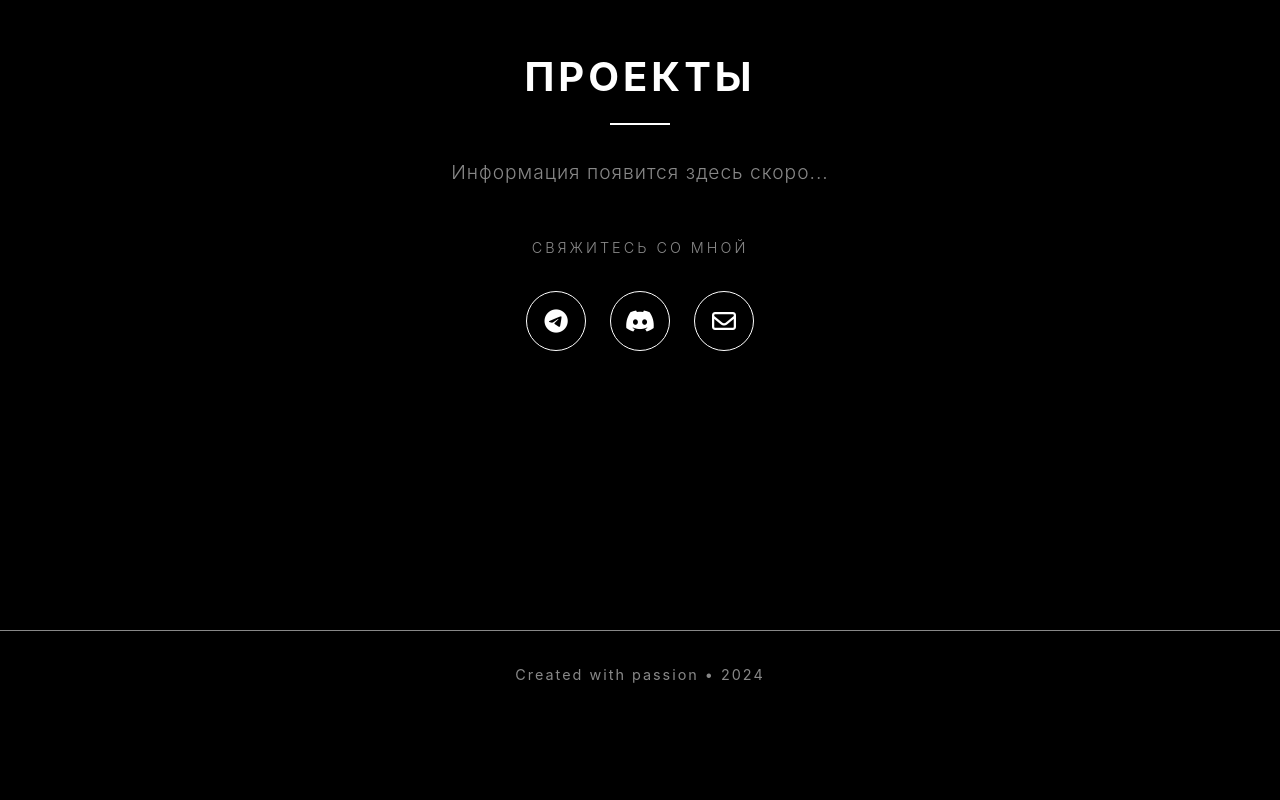
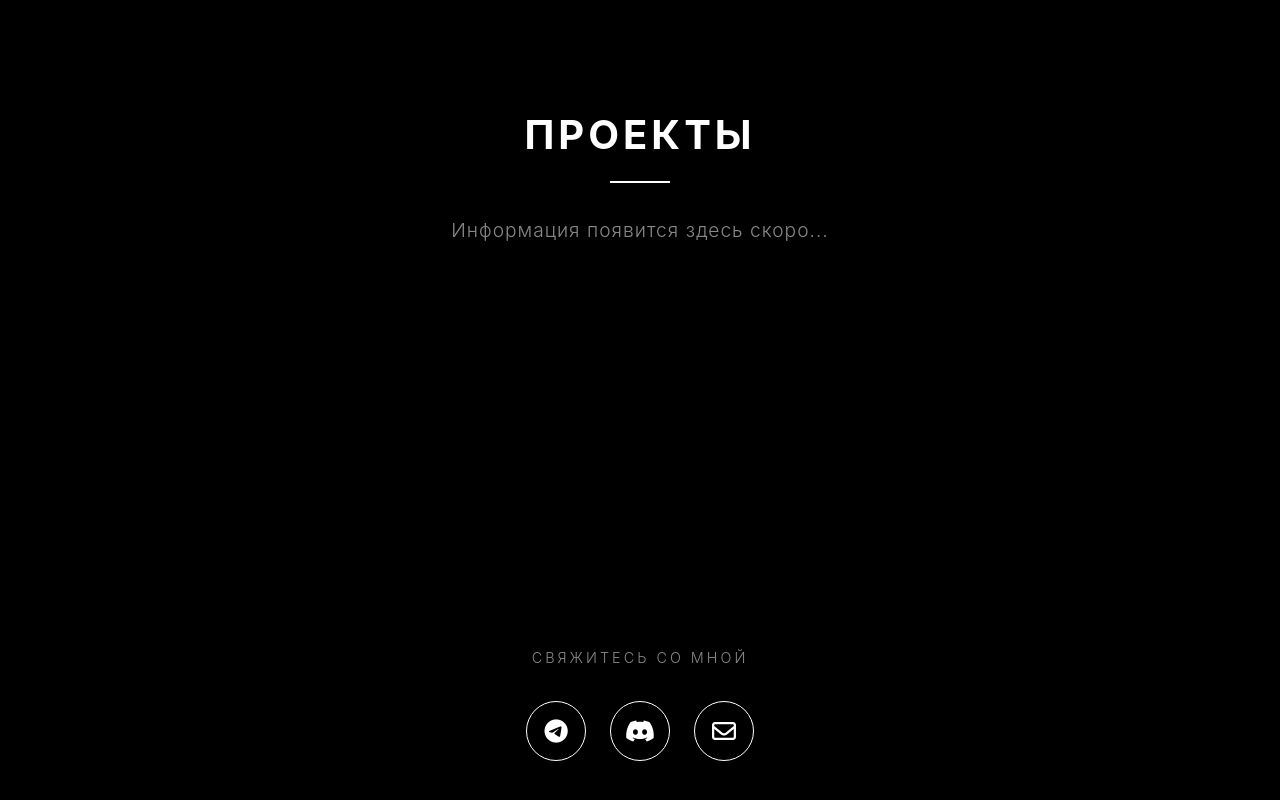
Before and after one commit to smeshknight/biography.github.io, a plain HTML site: page index.html in a window 1280 px wide. Shown: the part 1934-2734 px from the top of the page. Before the commit the page ends 2652 px from the top, so only its background shows below. Drawn offline with Linux system fonts and the light colour scheme.

Commit message:
Update index.html

```diff
--- a/index.html
+++ b/index.html
@@ -27,6 +27,8 @@
             min-height: 100vh;
             overflow-x: hidden;
             line-height: 1.6;
+            display: flex;
+            flex-direction: column;
         }
 
         /* Геометрический фон */
@@ -195,6 +197,7 @@
         .main-content {
             margin-top: 100px;
             padding: 2rem;
+            flex: 1;
         }
 
         .page-section {
@@ -249,9 +252,11 @@
             margin-bottom: 3rem;
         }
 
-        /* Социальные иконки */
+        /* Социальные иконки - ПЕРЕМЕЩЕНЫ ВНИЗ */
         .social-section {
-            margin-top: 3rem;
+            margin-top: auto; /* Это заставляет блок опуститься вниз */
+            padding: 3rem 0;
+            text-align: center;
         }
 
         .contact-label {
@@ -382,6 +387,10 @@
             .bg-circle, .bg-triangle, .bg-square {
                 transform: scale(0.7);
             }
+
+            .social-section {
+                padding: 2rem 0;
+            }
         }
     </style>
 </head>
@@ -438,8 +447,10 @@
             <div class="container">
                 <h2 class="section-title">Проекты</h2>
                 <p class="empty-text">Информация появится здесь скоро...</p>
+            </div>
+        </section>
 
-                <!-- Социальные иконки -->
+        <!-- Социальные иконки ПЕРЕМЕЩЕНЫ В САМЫЙ НИЗ -->
         <div class="social-section">
             <span class="contact-label">Свяжитесь со мной</span>
             <div class="social-footer">
@@ -454,8 +465,6 @@
                 </a>
             </div>
         </div>
-            </div>
-        </section>
     </main>
 
     <!-- Футер -->
```
Lines whose indentation alone changed are shown as unchanged.
